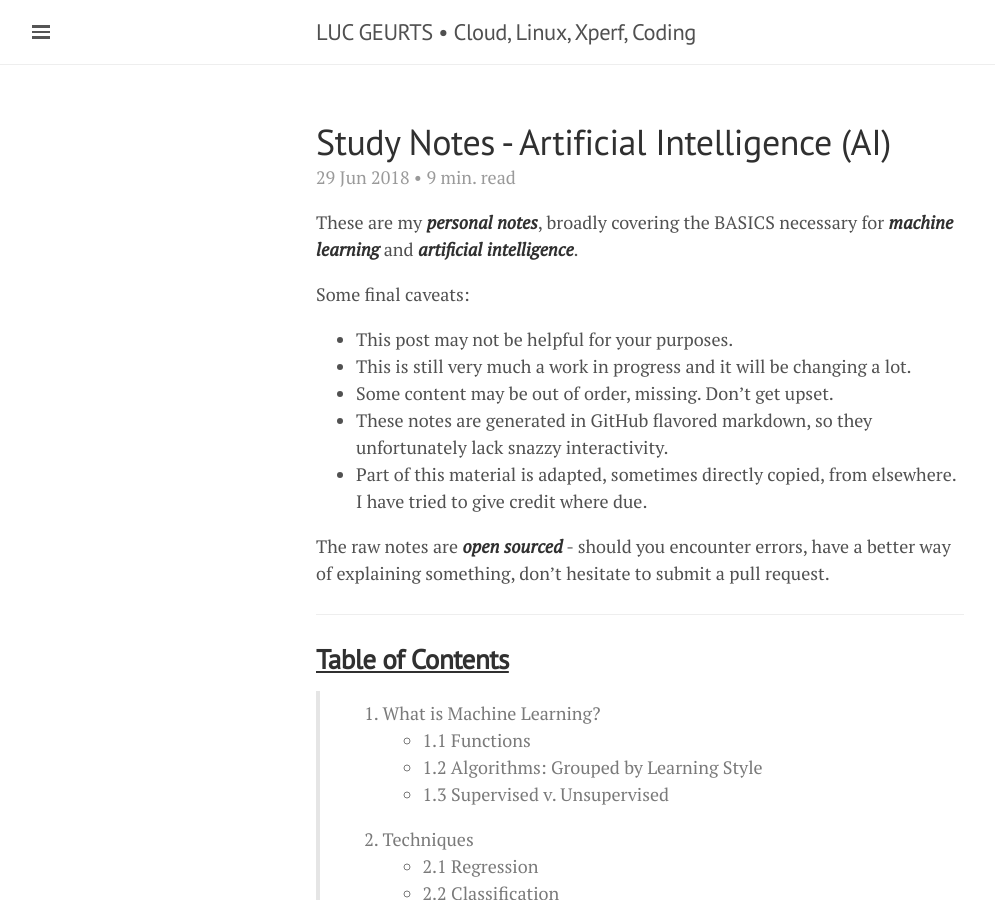
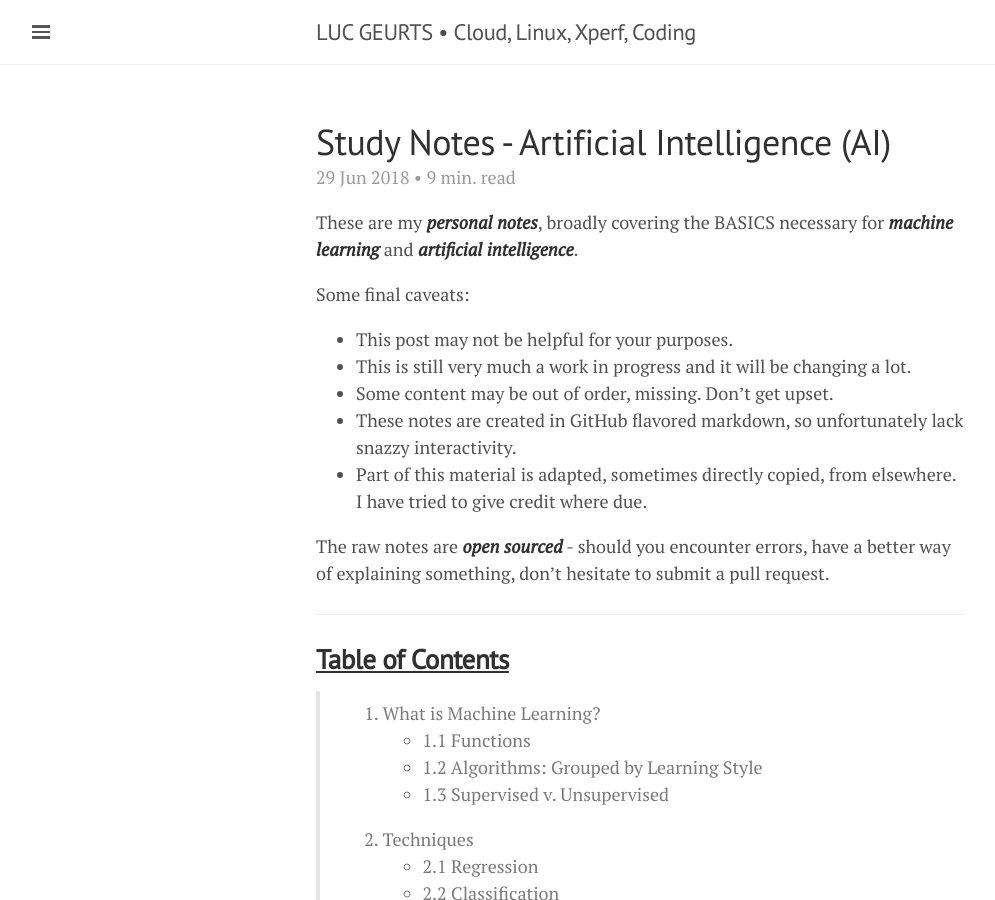
Before and after one commit to lgeurts/lgeurts.github.io, a Jekyll site: the page built from _posts/2018-06-29-artificial-intelligence-basics.md, in a window 1280 px wide and 900 px high. Shown: the whole window, without its empty margins (0-995 px from the left). Built offline with Jekyll 4.4.1, drawn with Linux system fonts in a browser that asks for light colours; nearby versions of some CDN libraries.

Commit message:
Update 2018-06-29-artificial-intelligence-basics.md

```diff
--- a/_posts/2018-06-29-artificial-intelligence-basics.md
+++ b/_posts/2018-06-29-artificial-intelligence-basics.md
@@ -13,7 +13,7 @@ Some final caveats:
 * This post may not be helpful for your purposes.
 * This is still very much a work in progress and it will be changing a lot.
 * Some content may be out of order, missing. Don't get upset.
-* These notes are generated in GitHub flavored markdown, so they unfortunately lack snazzy interactivity.
+* These notes are created in GitHub flavored markdown, so unfortunately lack snazzy interactivity.
 * Part of this material is adapted, sometimes directly copied, from elsewhere. I have tried to give credit where due.
 
 The raw notes are ***open sourced*** - should you encounter errors, have a better way of explaining something, don't hesitate to submit a pull request.
```
